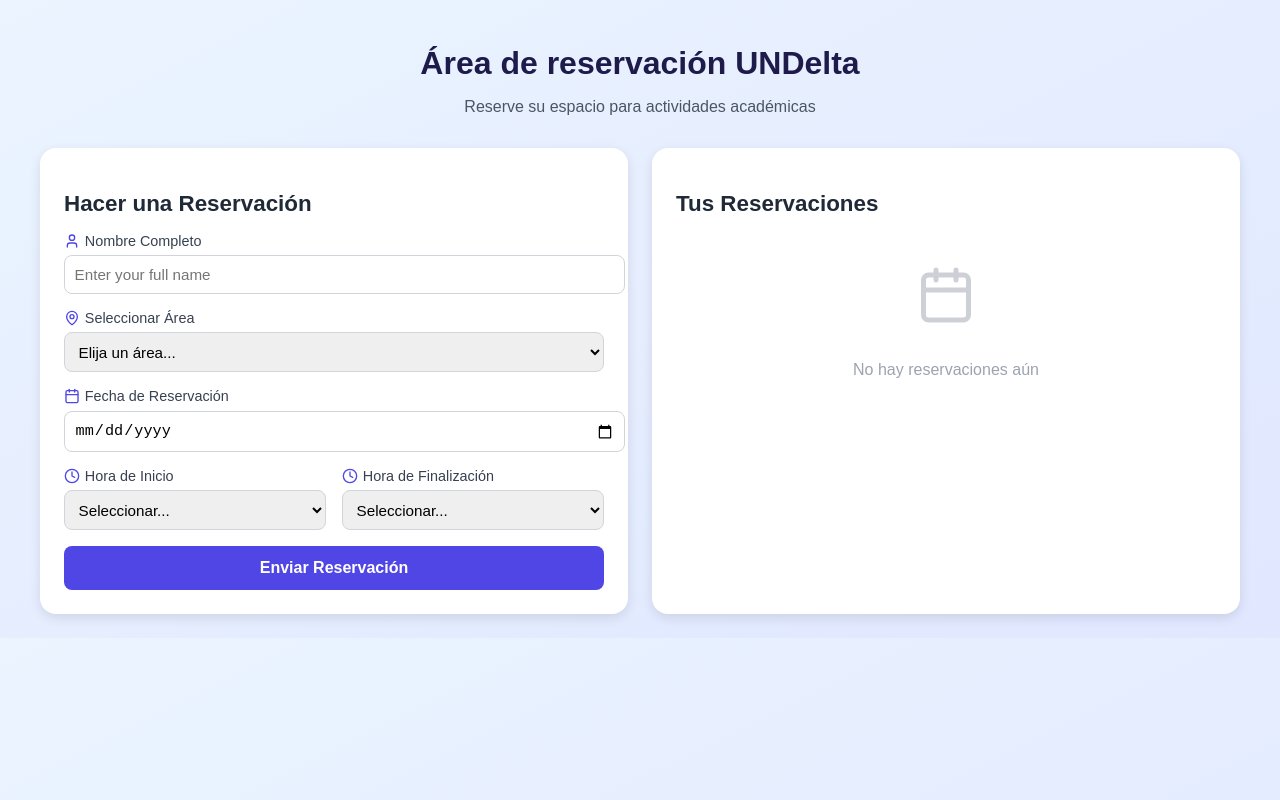
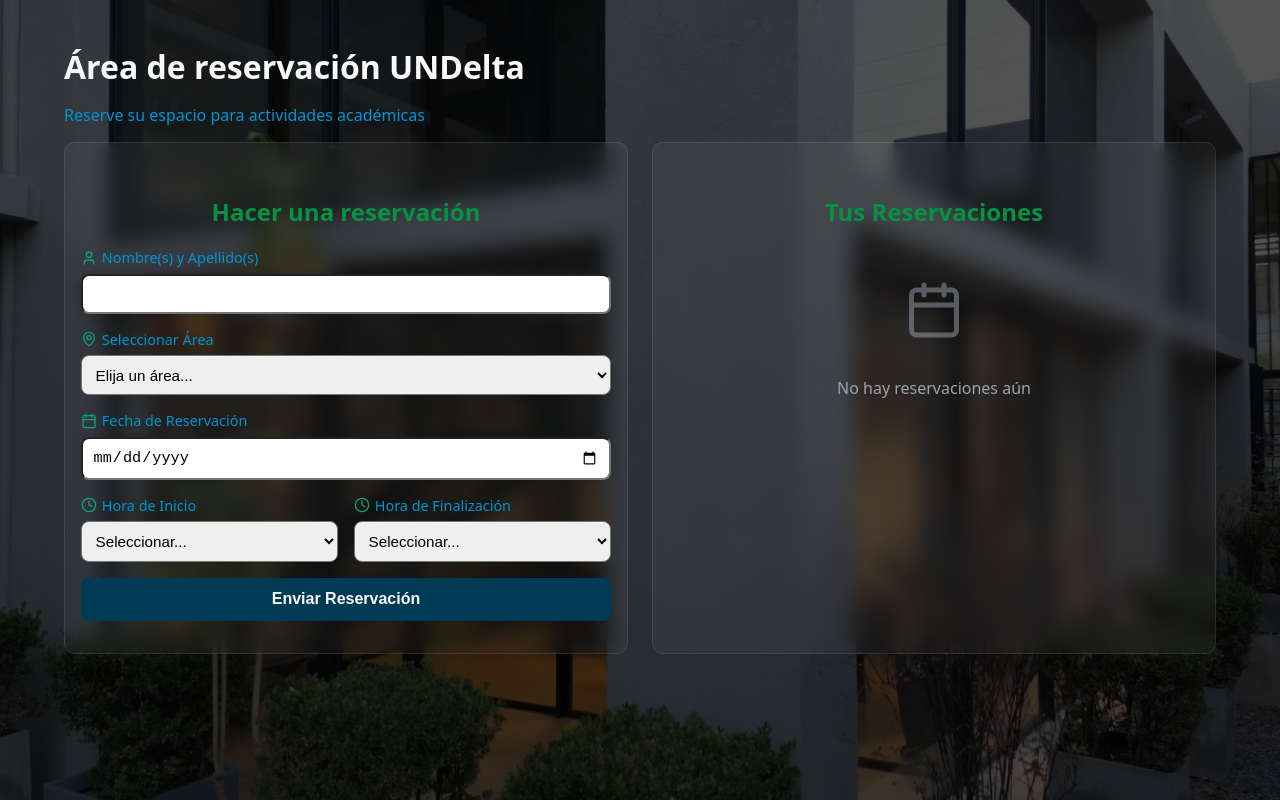
Before and after one commit to Sanchez-Mariano/Reservaciones-Undelta, a React (Create React App) app: page / in a window 1280 px wide. Built offline with nearby package versions, Linux system fonts and the light colour scheme.

Commit message:
posible css final de la pagina

```diff
--- a/src/menu/menu.css
+++ b/src/menu/menu.css
@@ -1,96 +1,121 @@
+*,
+*::before,
+*::after {
+  box-sizing: border-box;
+}
+
+html, body {
+  width: 100%;
+  overflow-x: hidden;
+}
+
 body {
-  background: linear-gradient(to bottom right, #ebf4ff, #e0e7ff);
-  font-family: sans-serif;
+  background: url('carreras.png') no-repeat center center fixed;
+  background-size: cover;
+  font-family: system-ui, -apple-system, BlinkMacSystemFont, 'Segoe UI', Roboto, Oxygen, Ubuntu, Cantarell, 'Open Sans', 'Helvetica Neue', sans-serif;
   margin: 0;
   padding: 0;
+  min-height: 100vh;
+  position: relative;
 }
+
+body::before {
+  content: "";
+  position: fixed;
+  top: 0;
+  left: 0;
+  width: 100%;
+  height: 100%;
+  background: rgba(0, 0, 0, 0.678);
+  z-index: -1;
+}
+
+.header h1 { font-size: 2rem; font-weight: bold; color: #f9f9f9; margin-bottom: 0.5rem; }
+
+.header p { color: #0194d3; font-size: 1rem; }
 
 .container {
   max-width: 1200px;
   margin: auto;
   padding: 1.5rem;
+  width: calc(100% - 3rem);
 }
 
-.header {
-  text-align: center;
-  margin-bottom: 2rem;
-}
-
-.header h1 {
-  font-size: 2rem;
-  font-weight: bold;
-  color: #1e1b4b;
-  margin-bottom: 0.5rem;
-}
-
-.header p {
-  color: #4b5563;
-  font-size: 1rem;
-}
 
 .grid {
   display: grid;
-  grid-template-columns: 1fr 1fr;
+  grid-template-columns: repeat(2, minmax(0, 1fr));
   gap: 1.5rem;
+  color: #059245;
 }
 
-/* 📱 MOBILE FIRST */
+
+.card {
+  text-align: center;
+  padding: 2rem 1rem;
+  background: rgba(255, 255, 255, 0.048);
+  border-radius: 10px;
+  backdrop-filter: blur(10px);
+  border: 1px solid rgba(255, 255, 255, 0.089);
+  transition: transform 0.3s ease, background 0.3s ease;
+  height: 100%;
+  overflow: hidden;
+  min-width: 0;
+  position: relative;
+}
+
+
+.form input,
+.form select {
+  width: 100%;
+  max-width: 100%;
+  padding: 0.6rem;
+  border-radius: 0.5rem;
+  margin-bottom: 1rem;
+  font-size: 0.95rem;
+  box-sizing: border-box;
+  display: block;
+  min-width: 0;
+}
+
+.time-grid > div {
+  min-width: 0;
+}
+
+.form label {
+  font-size: 0.9rem;
+  font-weight: 500;
+  color: #0194d3;
+  display: flex;
+  align-items: center;
+  margin-bottom: 0.4rem;
+  justify-content: flex-start;
+}
+
+
+.icon {
+  width: 16px;
+  height: 16px;
+  margin-right: 0.3rem;
+  color: #0ca177;
+}
+
 @media (max-width: 768px) {
   .grid {
     grid-template-columns: 1fr;
   }
 
   .header h1 {
-    font-size: 1.8rem;
+    font-size: 1.6rem;
   }
 
   .header p {
-    font-size: 0.95rem;
+    font-size: 0.9rem;
   }
 
   .card {
-    padding: 1.2rem;
+    padding: 1rem;
   }
-}
-
-.card {
-  background: white;
-  border-radius: 1rem;
-  padding: 1.5rem;
-  box-shadow: 0 4px 12px rgba(0,0,0,0.1);
-}
-
-.card h2 {
-  font-size: 1.4rem;
-  font-weight: 600;
-  margin-bottom: 1rem;
-  color: #1f2937;
-}
-
-.form input,
-.form select {
-  width: 100%;
-  padding: 0.6rem;
-  border: 1px solid #d1d5db;
-  border-radius: 0.5rem;
-  margin-bottom: 1rem;
-  font-size: 0.95rem;
-}
-
-.form label {
-  font-size: 0.9rem;
-  font-weight: 500;
-  color: #374151;
-  display: flex;
-  align-items: center;
-  margin-bottom: 0.4rem;
-}
-
-.icon {
-  width: 16px;
-  height: 16px;
-  margin-right: 0.3rem;
-  color: #4f46e5;
 }
 
 .time-grid {
@@ -99,33 +124,36 @@ body {
   gap: 1rem;
 }
 
-/* 📱 En móviles: startTime y endTime en vertical */
 @media (max-width: 500px) {
   .time-grid {
     grid-template-columns: 1fr;
   }
 }
 
+/* botones, success, reservas, etc. (sin cambios) */
 .btn {
   width: 100%;
-  background: #4f46e5;
-  color: white;
+  background: #003B55;
+  color: #f9f9f9;
   padding: 0.8rem;
   font-weight: 600;
   border-radius: 0.5rem;
   cursor: pointer;
-  transition: 0.2s;
+  transition: 0.3s ease-in-out;
   border: none;
   font-size: 1rem;
 }
 
 .btn:hover {
-  background: #4338ca;
+  background: #065f46;
+  transform: scale(1.02);
 }
+
+/* ... resto igual ... */
 
 .success {
   margin-top: 1rem;
-  background: #ecfdf5;
+  background: #f9f9f9;
   border: 1px solid #d1fae5;
   padding: 0.8rem;
   border-radius: 0.5rem;
@@ -152,10 +180,12 @@ body {
 .reservations {
   max-height: 400px;
   overflow-y: auto;
+  scrollbar-width: thin;
 }
 
 .reservation {
-  border: 1px solid #e5e7eb;
+  background-color: #f9f9f9;
+  border: 3px solid #003B55;
   padding: 1rem;
   border-radius: 0.5rem;
   margin-bottom: 1rem;
@@ -163,7 +193,7 @@ body {
 }
 
 .reservation:hover {
-  box-shadow: 0 4px 10px rgba(0,0,0,0.08);
+  box-shadow: 0 4px 10px rgba(0,0,0,0.1);
 }
 
 .reservation-header {
@@ -171,16 +201,16 @@ body {
   justify-content: space-between;
   margin-bottom: 0.5rem;
   flex-wrap: wrap;
+  gap: 0.3rem;
 }
 
 .reservation-header h3 {
   font-weight: 600;
-  color: #111827;
-  margin-right: 0.5rem;
+  color: #003B55;
 }
 
 .reservation-header span {
-  font-size: 0.75rem;
+  font-size: 0.8rem;
   color: #6b7280;
 }
 
--- a/src/menu/menu.jsx
+++ b/src/menu/menu.jsx
@@ -15,16 +15,17 @@ function Menu() {
   const [showSuccess, setShowSuccess] = useState(false);
 
   const areas = [
-    { id: 'Aula 1', name: 'Aula 1', capacity: '-' },
-    { id: 'Aula 2', name: 'Aula 2', capacity: '-' },
-    { id: 'Aula 3', name: 'Aula 3', capacity: '-' },
-    { id : 'Auditorio', name: 'Auditorio', capacity: '-' },
-    { id: 'Consejo Superior', name: 'Consejo Superior', capacity: '-' },
+    { id: 'Aula 1', name: 'Aula 1', capacity: 'capacidad ""' },
+    { id: 'Aula 2', name: 'Aula 2', capacity: 'capacidad ""' },
+    { id: 'Aula 3', name: 'Aula 3', capacity: 'capacidad ""' },
+    { id: 'Aula 4', name: 'Aula 4', capacity: 'capacidad ""' },
+    { id : 'Auditorio', name: 'Auditorio', capacity: 'capacidad ""' },
+    { id: 'Consejo Superior', name: 'Consejo Superior', capacity: 'capacidad ""' },
   ];
 
   const timeSlots = [
-    '08:00', '09:00', '10:00', '11:00', '12:00',
-    '13:00', '14:00', '15:00', '16:00', '17:00', '18:00'
+    '09:00', '10:00', '11:00', '12:00',
+    '13:00', '14:00', '15:00', '16:00', '17:00', '18:00', '19:00'
   ];
 
   const handleInputChange = (e) => {
@@ -82,18 +83,17 @@ function Menu() {
       <div className="grid">
         {/* Reservation Form */}
         <div className="card">
-          <h2>Hacer una Reservación</h2>
+          <h2>Hacer una reservación</h2>
           <form onSubmit={handleSubmit} className="form">
             <div>
               <label>
-                <User className="icon" /> Nombre Completo
+                <User className="icon" /> Nombre(s) y Apellido(s)
               </label>
               <input
                 type="text"
                 name="name"
                 value={formData.name}
                 onChange={handleInputChange}
-                placeholder="Enter your full name"
               />
             </div>
 
```
Also changed, not shown: src/menu/carreras.png (added), 1 other file (tests, documents, lock files or other folders).
